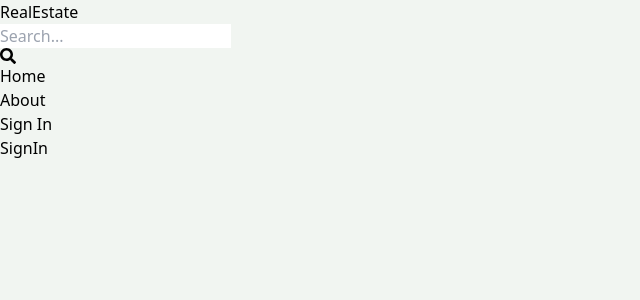
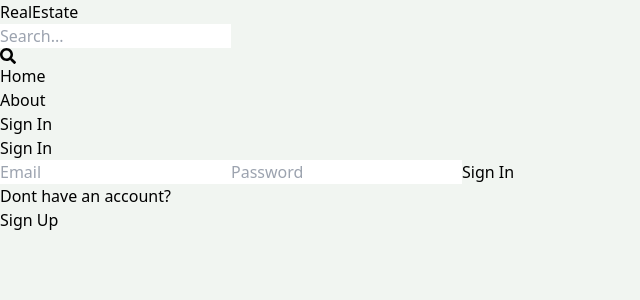
Before and after one commit to Prabanj10/RealEstate-MERN, a React (Vite) app in the folder client/: page /sign-in in a window 1280 px wide. Shown: the top 300 px of the page, without its empty margins (0-640 px from the left). Built offline with nearby package versions, Linux system fonts and the light colour scheme.

Commit message:
Complete sign in page functionality

```diff
--- a/client/src/pages/SignIn.jsx
+++ b/client/src/pages/SignIn.jsx
@@ -1,9 +1,80 @@
-
+import { useState } from 'react';
+import { Link, useNavigate } from 'react-router-dom';
 
 const SignIn = () => {
+  const [formData, setFormData] = useState({});
+  const [error, setError] = useState(null);
+  const [loading, setLoading] = useState(false);
+  const navigate = useNavigate();
+  const handleChange = (event) => {
+    setFormData({
+      ...formData,
+      [event.target.id]: event.target.value,
+    });
+  };
+
+  const handleSubmit = async (event) => {
+    event.preventDefault();
+    try {
+      setLoading(true);
+      const res = await fetch('/api/auth/signin', {
+        method: 'POST',
+        headers: {
+          'Content-Type': 'application/json',
+        },
+        body: JSON.stringify(formData),
+      });
+      const data = await res.json();
+      console.log(data);
+      if (data.success === false) {
+        setLoading(false);
+        setError(data.message);
+        return;
+      }
+      setLoading(false); // Loading is completed
+      setError(null);
+      navigate('/')
+    } catch (error) {
+      setLoading(false);
+      setError(error.message);
+    }
+  };
+
   return (
-    <div>SignIn</div>
-  )
-}
+    <div className="p-3 max-w-lg mx-auto">
+      <h1 className="text-3xl text-center font-semibold my-7 ">Sign In</h1>
+      <form
+        onSubmit={handleSubmit}
+        className="flex flex-col gap-4">
+        <input
+          type="email"
+          placeholder="Email"
+          className="border p-3 rounded-lg"
+          id="email"
+          onChange={handleChange}
+        />
+        <input
+          type="password"
+          placeholder="Password"
+          className="border p-3 rounded-lg"
+          id="password"
+          onChange={handleChange}
+        />
+        <button
+          disabled={loading}
+          className="bg-slate-700  text-white p-3 rounded-lg hover:opacity-95 disabled:opacity-70">
+          {loading ? 'loading...' : 'Sign In'}
+        </button>
+      </form>
+      <div className="flex gap-2 mt-5">
+        <p>Dont have an account?</p>
+        <Link to={'/sign-up'}>
+          <span className="text-blue-700">Sign Up</span>
+        </Link>
+      </div>
+      {error && <p className="text-red-500 mt-5">{error}</p>}
+    </div>
+  );
+};
 
-export default SignIn
+export default SignIn;
```
